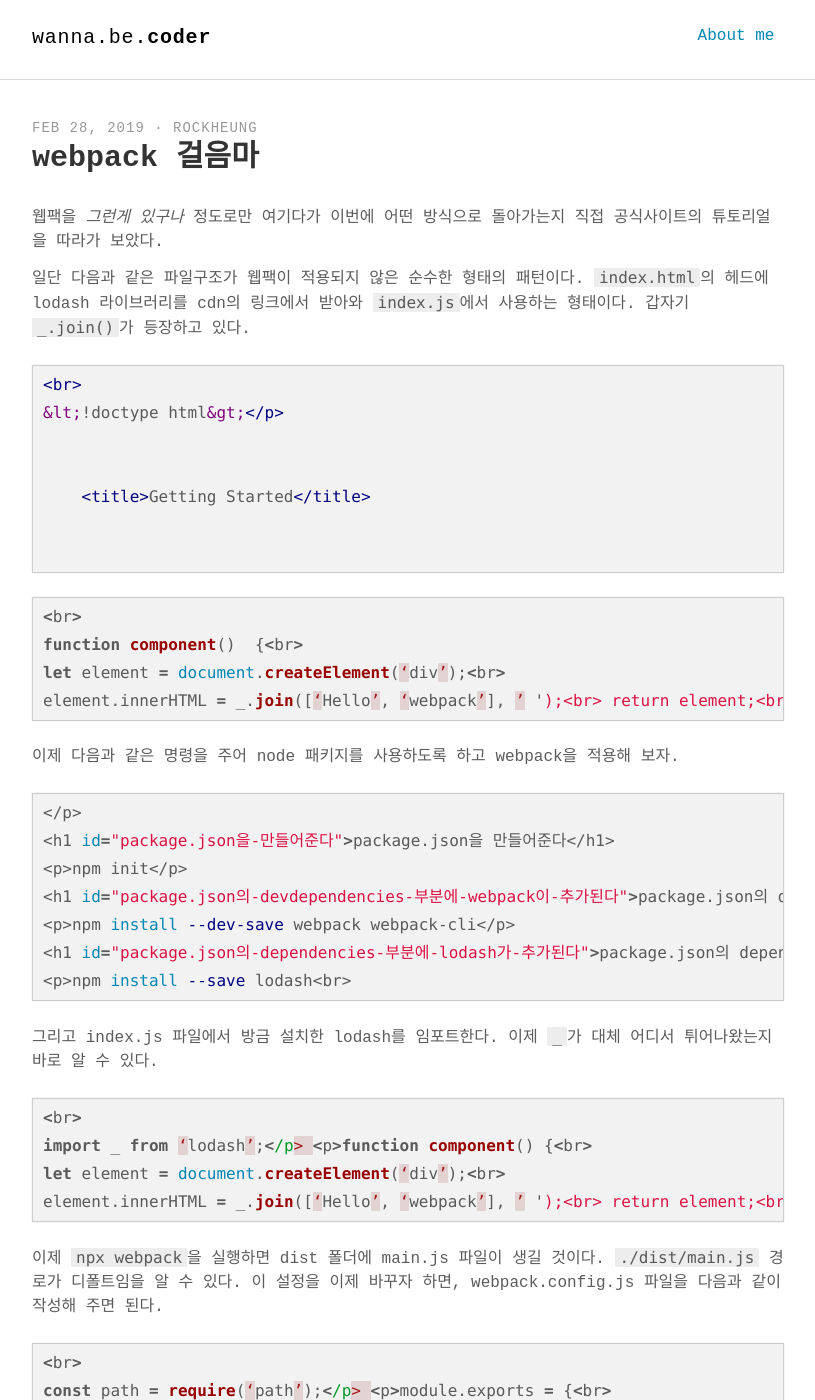
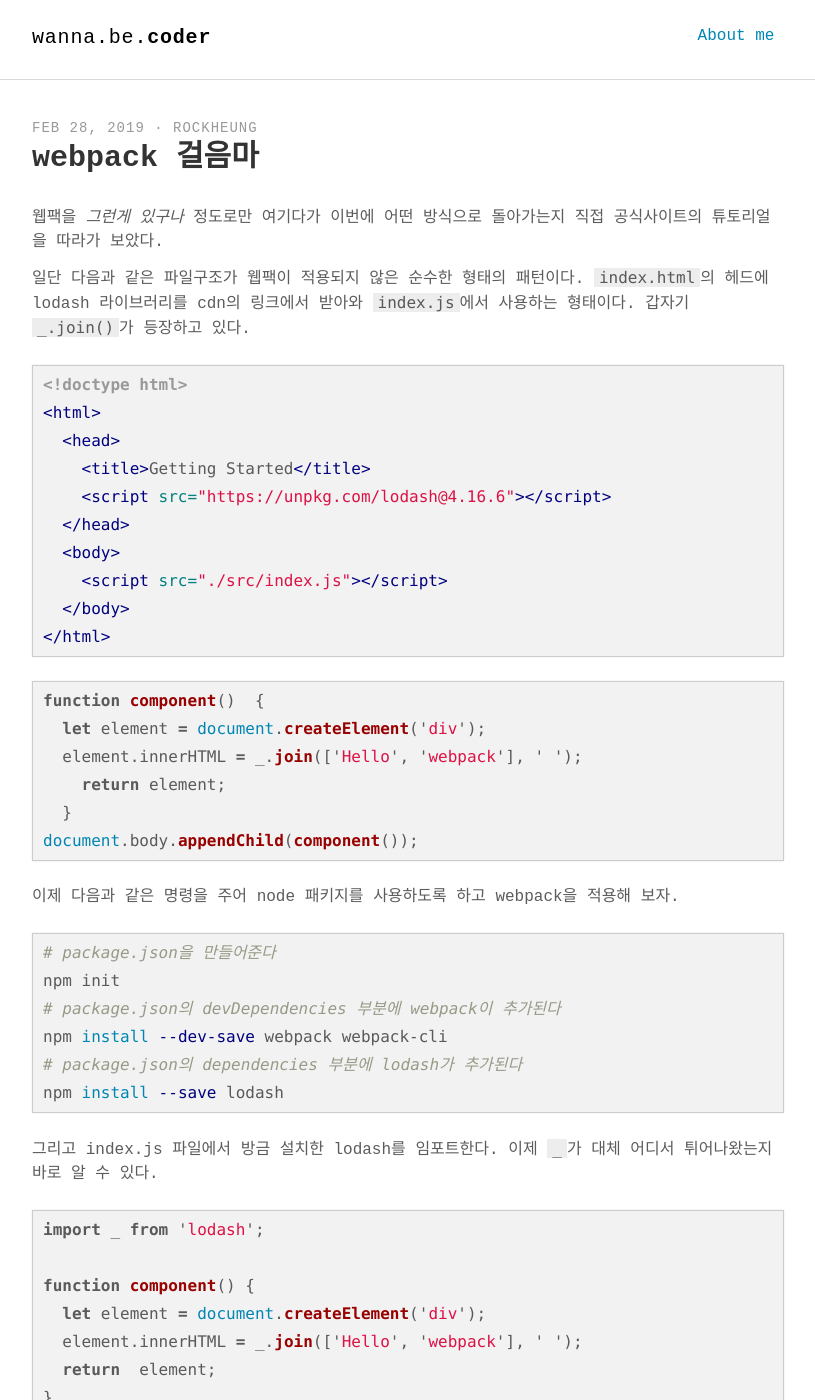
Before and after one commit to Rockheung/rockheung.github.io, a Jekyll site: the page built from _posts/2019-02-28-webpack-걸음마.md, in a window 1280 px wide and 1400 px high. Shown: the whole window, without its empty margins (232-1047 px from the left). Built offline with Jekyll 4.4.1, drawn with Linux system fonts in a browser that asks for light colours; some web fonts are replaced; some of the changed lines change nothing that is shown; some of the changed text lies outside the part shown.

Commit message:
_posts/2019-02-28-webpack-걸음마.md updated from https://stackedit.io/

```diff
--- a/_posts/2019-02-28-webpack-걸음마.md
+++ b/_posts/2019-02-28-webpack-걸음마.md
@@ -7,71 +7,91 @@
 
 ---
 
-<p>웹팩을 <em>그런게 있구나</em> 정도로만 여기다가 이번에 어떤 방식으로 돌아가는지 직접 공식사이트의 튜토리얼을 따라가 보았다.</p>
-<p>일단 다음과 같은 파일구조가 웹팩이 적용되지 않은 순수한 형태의 패턴이다. <code>index.html</code>의 헤드에 lodash 라이브러리를 cdn의 링크에서 받아와 <code>index.js</code>에서 사용하는 형태이다. 갑자기 <code>_.join()</code>가 등장하고 있다.</p>
-<!--more-->
-<p>{% highlight html %}<br>
-&lt;!doctype html&gt;</p>
+웹팩을 *그런게 있구나* 정도로만 여기다가 이번에 어떤 방식으로 돌아가는지 직접 공식사이트의 튜토리얼을 따라가 보았다.
+
+일단 다음과 같은 파일구조가 웹팩이 적용되지 않은 순수한 형태의 패턴이다. `index.html`의 헤드에 lodash 라이브러리를 cdn의 링크에서 받아와 `index.js`에서 사용하는 형태이다. 갑자기 `_.join()`가 등장하고 있다.
 
 
+<!--more-->
+{% highlight html %}
+<!doctype html>
+<html>
+  <head>
     <title>Getting Started</title>
+    <script src="https://unpkg.com/lodash@4.16.6"></script>
+  </head>
+  <body>
+    <script src="./src/index.js"></script>
+  </body>
+</html>
+{% endhighlight %}
+
+{% highlight javascript %}
+function component()  {
+  let element = document.createElement('div');
+  element.innerHTML = _.join(['Hello', 'webpack'], ' ');
+    return element;
+  }
+document.body.appendChild(component());
+{% endhighlight %}
+
+이제 다음과 같은 명령을 주어 node 패키지를 사용하도록 하고 webpack을 적용해 보자.
+
+{% highlight shell %}
+# package.json을 만들어준다
+npm init
+# package.json의 devDependencies 부분에 webpack이 추가된다
+npm install --dev-save webpack webpack-cli
+# package.json의 dependencies 부분에 lodash가 추가된다
+npm install --save lodash
+{% endhighlight %}
+
+그리고 index.js 파일에서 방금 설치한 lodash를 임포트한다. 이제 `_`가 대체 어디서 튀어나왔는지 바로 알 수 있다.
+
+{% highlight javascript %}
+import _ from 'lodash';
+
+function component() {
+  let element = document.createElement('div');
+  element.innerHTML = _.join(['Hello', 'webpack'], ' ');
+  return  element;
+}
+document.body.appendChild(component());
+{% endhighlight %}
+
+이제 `npx webpack`을 실행하면 dist 폴더에 main.js 파일이 생길 것이다. `./dist/main.js` 경로가 디폴트임을 알 수 있다. 이 설정을 이제 바꾸자 하면, webpack.config.js 파일을 다음과 같이 작성해 주면 된다.
+
+{% highlight javascript %}
+const path = require('path');
+
+module.exports = {
+  entry: './src/index.js',
+  output: {
+    filename: 'bundle.js',
+    path: path.resolve(__dirname, 'dist')
+  }
+};
+{% endhighlight %}
+
+ 이제 `npx webpack --config webpack.config.js`를 터미널에서 실행해 주면 예상한 대로 `./dist/bundle.js`에 만들어짐을 알 수 있다. 사실 파일명을 명시하지 않아도 기본 파일명이 `webpack.config.js`이다.
+
+이 파일을 이제 index.html에서 임포트해 주면 된다. 물론 기존의 라이브러리 로드하는 스크립트는 날려주고 다음과 같도록 한다.
+
+{% highlight html %}
+<!doctype  html>
+<html>
+  <head>
+    <title>Getting Started</title>
+  </head>
+  <body>
+    <script  src="./dist/bundle.js"></script>
+  </body>
+</html>
+{% endhighlight %}
+
+브라우저로 열어보면 기존대로 hello webpack을 잘 띄워줌을 알 수 있다.
+
+위 과정을 'npm run build 등과'같은 좀더 간단한 명려어로 띄워주려면, package.json 의 scripts에 키값으로 사용할 키워드를, 그의 값으로 실행할 명령을 넣어주면 이제 단순히 `npm run build`만 쳐주면 간단히 bundle.js가 빌드된다.
 
 
-
-{% endhighlight %}
-<p>{% highlight javascript %}<br>
-function component()  {<br>
-let element = document.createElement(‘div’);<br>
-element.innerHTML = _.join([‘Hello’, ‘webpack’], ’ ');<br>
-return element;<br>
-}<br>
-document.body.appendChild(component());<br>
-{% endhighlight %}</p>
-<p>이제 다음과 같은 명령을 주어 node 패키지를 사용하도록 하고 webpack을 적용해 보자.</p>
-<p>{% highlight shell %}</p>
-<h1 id="package.json을-만들어준다">package.json을 만들어준다</h1>
-<p>npm init</p>
-<h1 id="package.json의-devdependencies-부분에-webpack이-추가된다">package.json의 devDependencies 부분에 webpack이 추가된다</h1>
-<p>npm install --dev-save webpack webpack-cli</p>
-<h1 id="package.json의-dependencies-부분에-lodash가-추가된다">package.json의 dependencies 부분에 lodash가 추가된다</h1>
-<p>npm install --save lodash<br>
-{% endhighlight %}</p>
-<p>그리고 index.js 파일에서 방금 설치한 lodash를 임포트한다. 이제 <code>_</code>가 대체 어디서 튀어나왔는지 바로 알 수 있다.</p>
-<p>{% highlight javascript %}<br>
-import _ from ‘lodash’;</p>
-<p>function component() {<br>
-let element = document.createElement(‘div’);<br>
-element.innerHTML = _.join([‘Hello’, ‘webpack’], ’ ');<br>
-return  element;<br>
-}<br>
-document.body.appendChild(component());<br>
-{% endhighlight %}</p>
-<p>이제 <code>npx webpack</code>을 실행하면 dist 폴더에 main.js 파일이 생길 것이다. <code>./dist/main.js</code> 경로가 디폴트임을 알 수 있다. 이 설정을 이제 바꾸자 하면, webpack.config.js 파일을 다음과 같이 작성해 주면 된다.</p>
-<p>{% highlight javascript %}<br>
-const path = require(‘path’);</p>
-<p>module.exports = {<br>
-entry: ‘./src/index.js’,<br>
-output: {<br>
-filename: ‘bundle.js’,<br>
-path: path.resolve(__dirname, ‘dist’)<br>
-}<br>
-};<br>
-{% endhighlight %}</p>
-<p>이제 <code>npx webpack --config webpack.config.js</code>를 터미널에서 실행해 주면 예상한 대로 <code>./dist/bundle.js</code>에 만들어짐을 알 수 있다. 사실 파일명을 명시하지 않아도 기본 파일명이 <code>webpack.config.js</code>이다.</p>
-<p>이 파일을 이제 index.html에서 임포트해 주면 된다. 물론 기존의 라이브러리 로드하는 스크립트는 날려주고 다음과 같도록 한다.</p>
-<p>{% highlight html %}<br>
-&lt;!doctype  html&gt;</p>
-
-
-    <title>Getting Started</title>
-
-
-
-
-
-{% endhighlight %}
-<p>브라우저로 열어보면 기존대로 hello webpack을 잘 띄워줌을 알 수 있다.</p>
-<p>위 과정을 'npm run build 등과’같은 좀더 간단한 명려어로 띄워주려면, package.json 의 scripts에 키값으로 사용할 키워드를, 그의 값으로 실행할 명령을 넣어주면 이제 단순히 <code>npm run build</code>만 쳐주면 간단히 bundle.js가 빌드된다.</p>
-<blockquote>
-<p>Written with <a href="https://stackedit.io/">StackEdit</a>.</p>
-</blockquote>
+> Written with [StackEdit](https://stackedit.io/).
```
